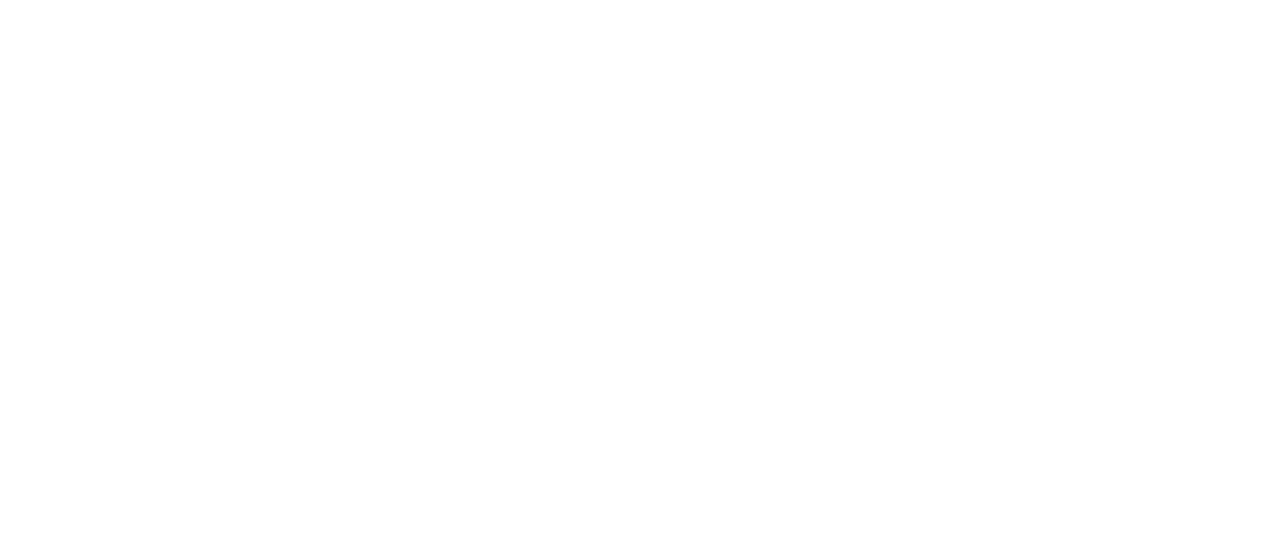
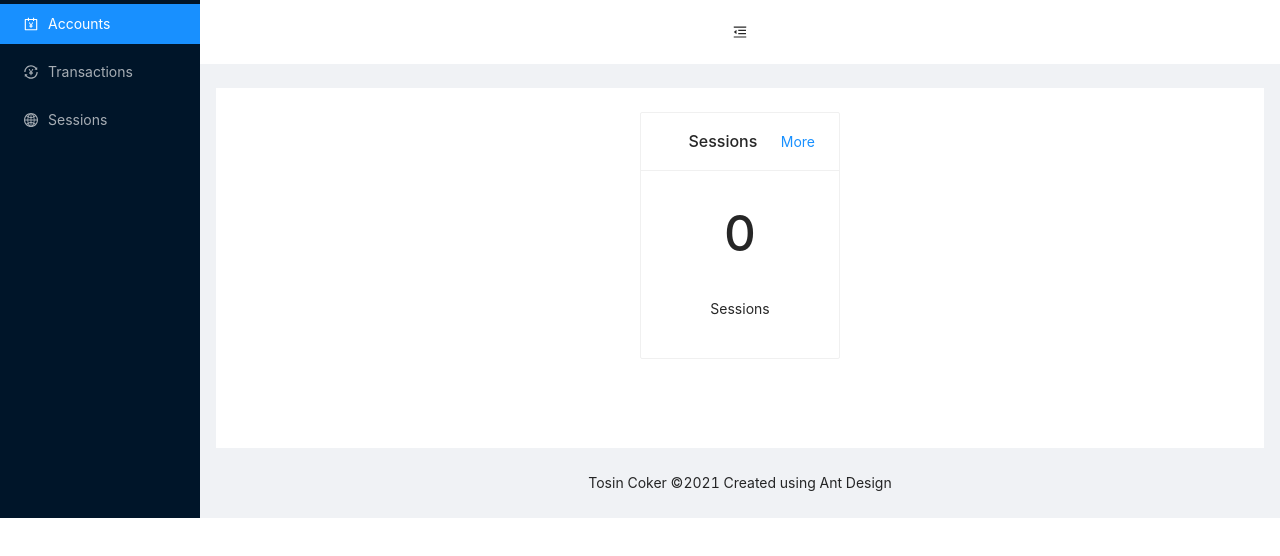
Before and after one commit to coker-deca/Account-Dashboard, a React (Create React App) app: page /sessions in a window 1280 px wide. Shown: the top 556 px of the page. Built offline with nearby package versions, Linux system fonts and the light colour scheme.

Commit message:
Update other routes

```diff
--- a/src/App.tsx
+++ b/src/App.tsx
@@ -4,6 +4,8 @@
 
 import DashBoardLayout from './pages/Dashboard';
 import AccountsPage from './pages/Accounts';
+import TransactionsPage from './pages/Transactions';
+import SessionsPage from './pages/Sessions';
 
 function App() {
   return (
@@ -11,8 +13,8 @@
       <Router>
         <Switch>
           <Route path="/accounts"><AccountsPage /></Route>
-          <Route path="/transactions"></Route>
-          <Route path="/sessions"></Route>
+          <Route path="/transactions"><TransactionsPage /></Route>
+          <Route path="/sessions"><SessionsPage /></Route>
           <Route path="/">
             <DashBoardLayout />
           </Route>
--- /dev/null
+++ b/src/pages/Sessions.tsx
@@ -0,0 +1,32 @@
+import { useQuery } from "@apollo/client";
+import { useEffect, useState } from "react";
+
+import Totals from "../components/features/Totals";
+import DashBoardLayout, {
+  AggregateI,
+} from "../components/templates/DashboardLayout";
+import { SESSION_QUERY } from "../queries/sessionQueries";
+
+const SessionsPage = () => {
+  const { data: sessionData } = useQuery(SESSION_QUERY);
+  const [sessionTotals, setSessionTotals] = useState(0);
+  const totals: AggregateI[] = [
+    {
+      name: "Sessions",
+      amount: sessionTotals,
+      url: "/",
+    },
+  ];
+
+  useEffect(() => {
+    const sessions = sessionData?.allSessions || [];
+    const allTotals = sessions?.length;
+    setSessionTotals(allTotals);
+  }, [sessionData?.allSessions]);
+  return (
+    <DashBoardLayout>
+      <Totals totals={totals} />
+    </DashBoardLayout>
+  );
+};
+export default SessionsPage;
--- /dev/null
+++ b/src/pages/Transactions.tsx
@@ -0,0 +1,48 @@
+import { useQuery } from "@apollo/client";
+import { useEffect, useState } from "react";
+
+import Totals from "../components/features/Totals";
+import DashBoardLayout, {
+  AggregateI,
+} from "../components/templates/DashboardLayout";
+import groupBy from "../constants/groupBy";
+import { TRANSACTION_QUERY } from "../queries/transactionQuery";
+
+const TransactionsPage = () => {
+  const { data: transactionData } = useQuery(TRANSACTION_QUERY);
+  const [transactionTotals, setTransactionTotals] = useState(0);
+  const [debitTotals, setCreditTotals] = useState(0);
+  const [creditTotals, setDebitTotals] = useState(0);
+  const totals: AggregateI[] = [
+    {
+      name: "Transactions",
+      amount: transactionTotals,
+      url: "/",
+    },
+    {
+      name: "Credits",
+      amount: debitTotals,
+      url: "/",
+    },
+    {
+      name: "Debits",
+      amount: creditTotals,
+      url: "/",
+    },
+  ];
+
+  useEffect(() => {
+    const transactions = transactionData?.allTransactions || [];
+    const allTotals = transactions?.length;
+    const { credit, debit } = groupBy(transactions, "type");
+    setTransactionTotals(allTotals);
+    setCreditTotals(debit.length);
+    setDebitTotals(credit.length);
+  }, [transactionData?.allTransactions]);
+  return (
+    <DashBoardLayout>
+      <Totals totals={totals} />
+    </DashBoardLayout>
+  );
+};
+export default TransactionsPage;
```
